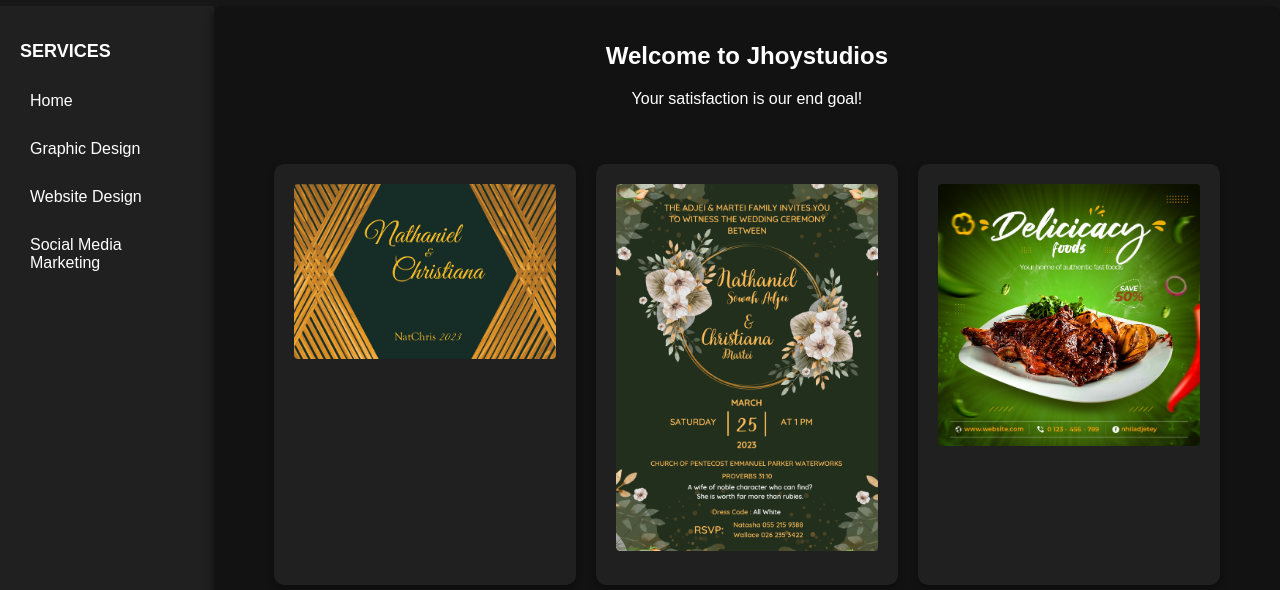
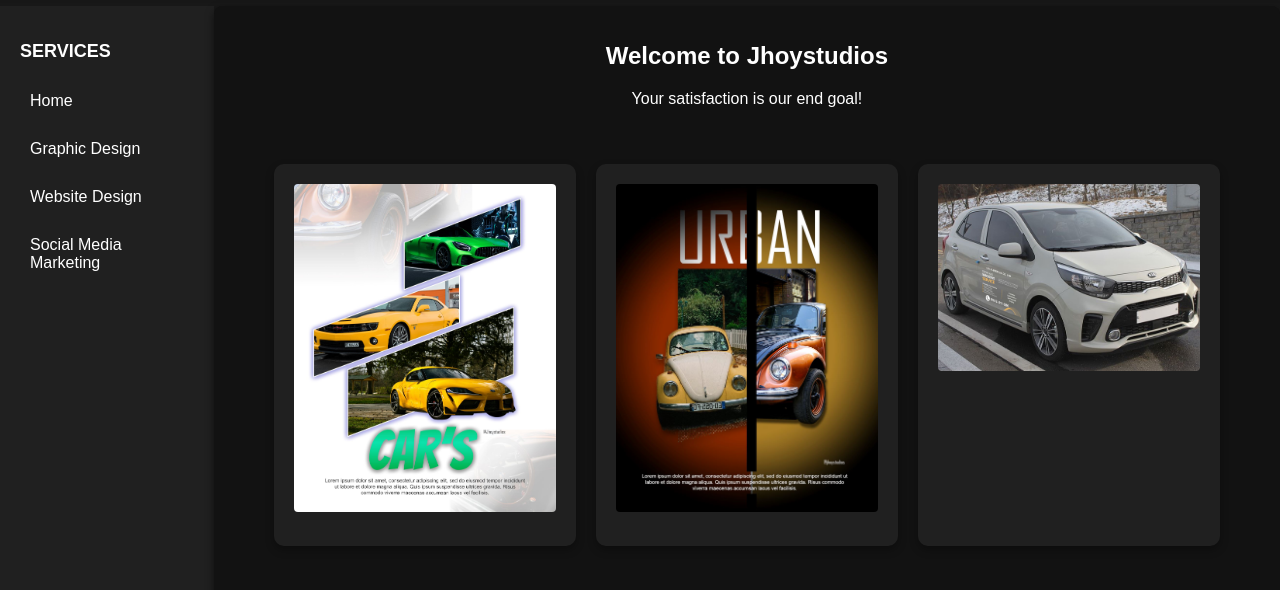
Before and after one commit to jhoystudios/Website, a plain HTML site: page website-design.html in a window 1280 px wide. Shown: the part 64-654 px from the top of the page. Drawn offline with Linux system fonts and the light colour scheme.

Commit message:
Update website-design.html

```diff
--- a/website-design.html
+++ b/website-design.html
@@ -33,7 +33,7 @@
 
         <div class="portfolio-section">
           <div class="portfolio-item">
-              <img src="Images/Graphic Design/wedding-backdrop-cover.jpg" alt="Wedding Backdrop">
+              <img src="Images/Website Design/cars poster design.jpg" alt="Wedding Backdrop">
                 <div class="overlay">
                   <h3>WEDDING BACKDROP</h3>
                   <p>Get wedding backdrop designs at affordable pricing</p>
@@ -41,7 +41,7 @@
                 </div>
           </div>
           <div class="portfolio-item">
-              <img src="Images/Graphic Design/Wedding-Invitation.png" alt="GODAN">
+              <img src="Images/Website Design/cARuRBAN1.jpg" alt="GODAN">
                 <div class="overlay">
                   <h3>WEDDING INVITATION</h3>
                   <p>Get wedding Invitation designs at affordable pricing</p>
@@ -49,7 +49,7 @@
                 </div>
           </div>
           <div class="portfolio-item">
-              <img src="Images/Graphic Design/food-flyer.jpg" alt="Duluxe">
+              <img src="Images/Website Design/design1.jpg" alt="Duluxe">
                 <div class="overlay">
                   <h3>FOOD DESIGN FLYERS</h3>
                   <p>We understand your taste, For a sumptuous meal that attracts customers. Get designs for your product at affordable pricing</p>
```
